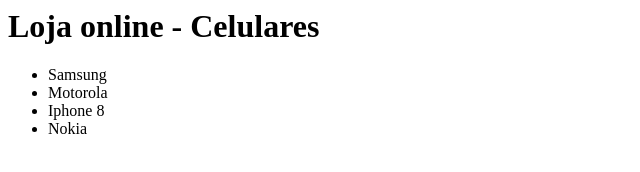
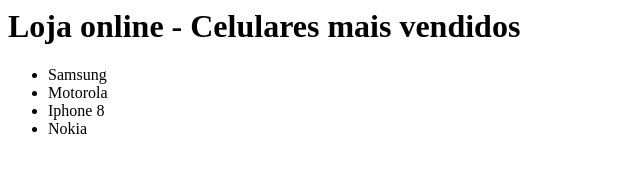
Before and after one commit to ederpbrito/curso-git, a plain HTML site: page index.html in a window 1280 px wide. Shown: the whole page, without its empty margins (0-640 px from the left). Drawn offline with Linux system fonts and the light colour scheme.

Commit message:
Categoria LG

```diff
--- a/index.html
+++ b/index.html
@@ -2,7 +2,7 @@
 	<head>
 	</head>
 	<body>
-		<h1>Loja online - Celulares</h1>
+		<h1>Loja online - Celulares mais vendidos</h1>
 		<ul>
 			<li>Samsung</li>
 			<li>Motorola</li>
```
